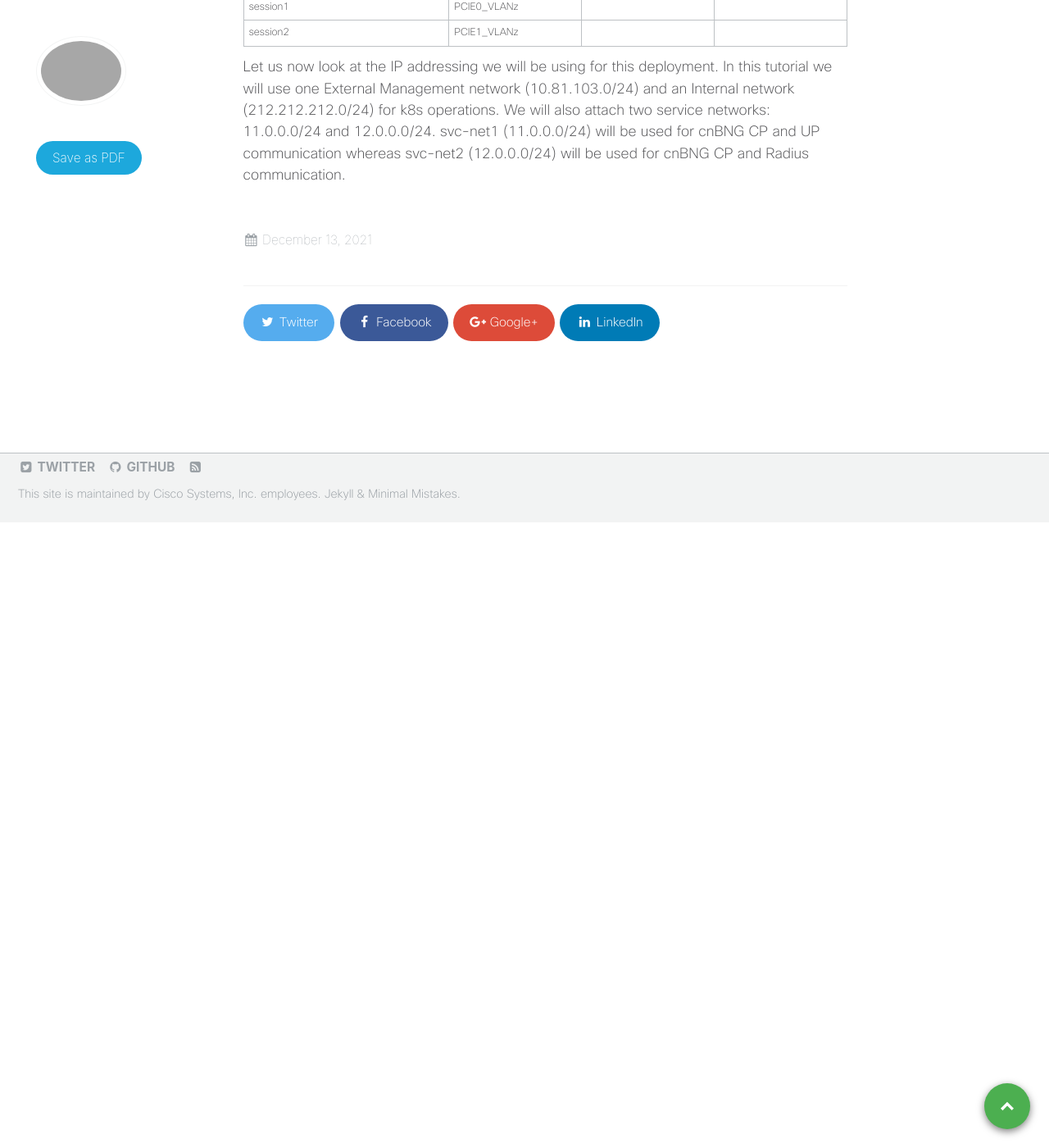
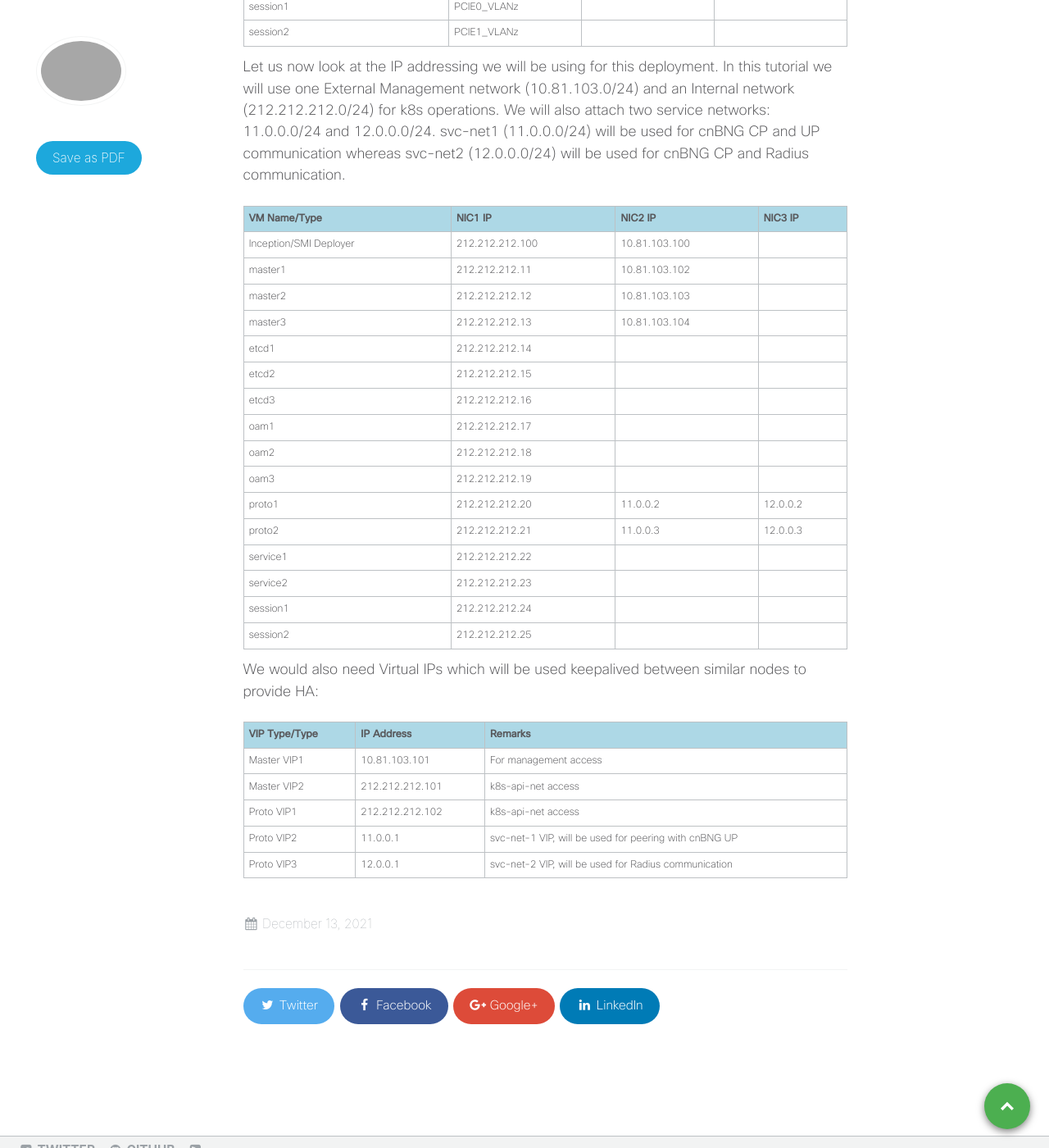
Before and after one commit to xrdocs/cnbng, a Jekyll site: the page built from _tutorials/multi-server-cnbng-cp-deployment-in-vmware.md, in a window 1280 px wide and 1400 px high, scrolled down 3057 px. Shown: the whole window at 82% size. Built offline with Jekyll 4.4.1, drawn with Linux system fonts in a browser that asks for light colours; comment, search, counter and statistics services are not loaded.

Commit message:
Update multi-server-cnbng-cp-deployment-in-vmware.md

```diff
--- a/_tutorials/multi-server-cnbng-cp-deployment-in-vmware.md
+++ b/_tutorials/multi-server-cnbng-cp-deployment-in-vmware.md
@@ -240,3 +240,143 @@ We will be deploying total of 16 VMs, since this setup is production quality thi
 </table>
 
 Let us now look at the IP addressing we will be using for this deployment. In this tutorial we will use one External Management network (10.81.103.0/24) and an Internal network (212.212.212.0/24) for k8s operations. We will also attach two service networks: 11.0.0.0/24 and 12.0.0.0/24. svc-net1 (11.0.0.0/24) will be used for cnBNG CP and UP communication whereas svc-net2 (12.0.0.0/24) will be used for cnBNG CP and Radius communication.
+
+<table style="width:100%" border = "2">
+  <tr bgcolor="lightblue">
+    <th>VM Name/Type</th>
+    <th>NIC1 IP</th>
+    <th>NIC2 IP</th>
+    <th>NIC3 IP</th>
+  </tr>
+  <tr>
+    <td>Inception/SMI Deployer</td>
+    <td>212.212.212.100</td>
+    <td>10.81.103.100</td>
+    <td></td>
+  </tr>
+  <tr>
+    <td>master1</td>
+    <td>212.212.212.11</td>
+    <td>10.81.103.102</td>
+    <td></td>
+  </tr>
+  <tr>
+    <td>master2</td>
+    <td>212.212.212.12</td>
+    <td>10.81.103.103</td>
+    <td></td>
+  </tr>
+  <tr>
+    <td>master3</td>
+    <td>212.212.212.13</td>
+    <td>10.81.103.104</td>
+    <td></td>
+  </tr>
+  <tr>
+    <td>etcd1</td>
+    <td>212.212.212.14</td>
+    <td></td>
+    <td></td>
+  </tr>
+  <tr>
+    <td>etcd2</td>
+    <td>212.212.212.15</td>
+    <td></td>
+    <td></td>
+  </tr>
+  <tr>
+    <td>etcd3</td>
+    <td>212.212.212.16</td>
+    <td></td>
+    <td></td>
+  </tr>
+  <tr>
+    <td>oam1</td>
+    <td>212.212.212.17</td>
+    <td></td>
+    <td></td>
+  </tr>
+  <tr>
+    <td>oam2</td>
+    <td>212.212.212.18</td>
+    <td></td>
+    <td></td>
+  </tr>
+  <tr>
+    <td>oam3</td>
+    <td>212.212.212.19</td>
+    <td></td>
+    <td></td>
+  </tr>
+  <tr>
+    <td>proto1</td>
+    <td>212.212.212.20</td>
+    <td>11.0.0.2</td>
+    <td>12.0.0.2</td>
+  </tr>
+  <tr>
+    <td>proto2</td>
+    <td>212.212.212.21</td>
+    <td>11.0.0.3</td>
+    <td>12.0.0.3</td>
+  </tr>
+  <tr>
+    <td>service1</td>
+    <td>212.212.212.22</td>
+    <td></td>
+    <td></td>
+  </tr>
+  <tr>
+    <td>service2</td>
+    <td>212.212.212.23</td>
+    <td></td>
+    <td></td>
+  </tr>
+  <tr>
+    <td>session1</td>
+    <td>212.212.212.24</td>
+    <td></td>
+    <td></td>
+  </tr>
+  <tr>
+    <td>session2</td>
+    <td>212.212.212.25</td>
+    <td></td>
+    <td></td>
+  </tr>
+</table>
+
+We would also need Virtual IPs which will be used keepalived between similar nodes to provide HA:
+
+<table style="width:100%" border = "2">
+  <tr bgcolor="lightblue">
+    <th>VIP Type/Type</th>
+    <th>IP Address</th>
+    <th>Remarks</th>
+  </tr>
+  <tr>
+    <td>Master VIP1</td>
+    <td>10.81.103.101</td>
+    <td>For management access</td>
+  </tr>
+  <tr>
+    <td>Master VIP2</td>
+    <td>212.212.212.101</td>
+    <td>k8s-api-net access</td>
+  </tr>
+  <tr>
+    <td>Proto VIP1</td>
+    <td>212.212.212.102</td>
+    <td>k8s-api-net access</td>
+  </tr>
+  <tr>
+    <td>Proto VIP2</td>
+    <td>11.0.0.1</td>
+    <td>svc-net-1 VIP, will be used for peering with cnBNG UP</td>
+  </tr>
+ <tr>
+    <td>Proto VIP3</td>
+    <td>12.0.0.1</td>
+    <td>svc-net-2 VIP, will be used for Radius communication</td>
+  </tr>
+</table>
```
